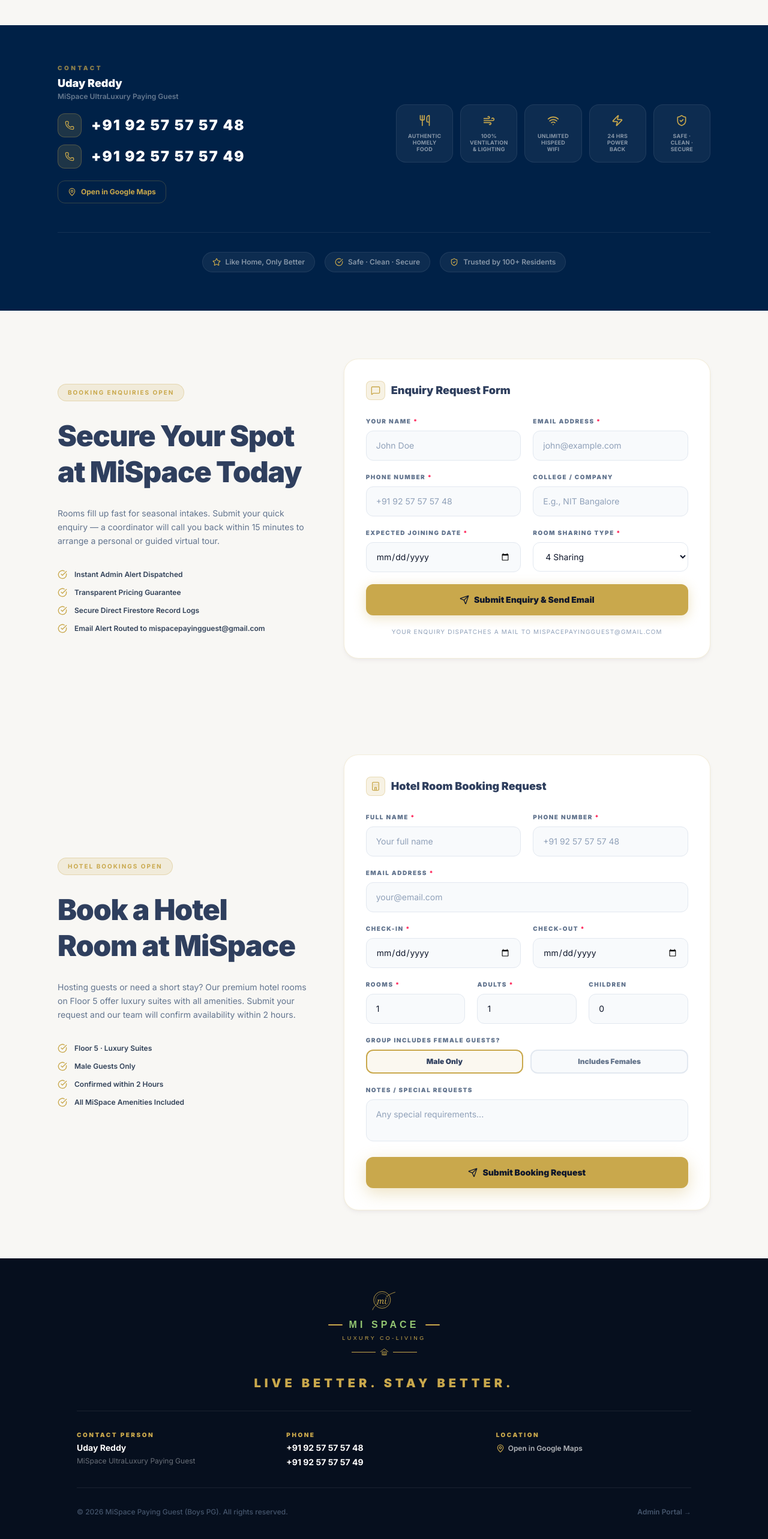
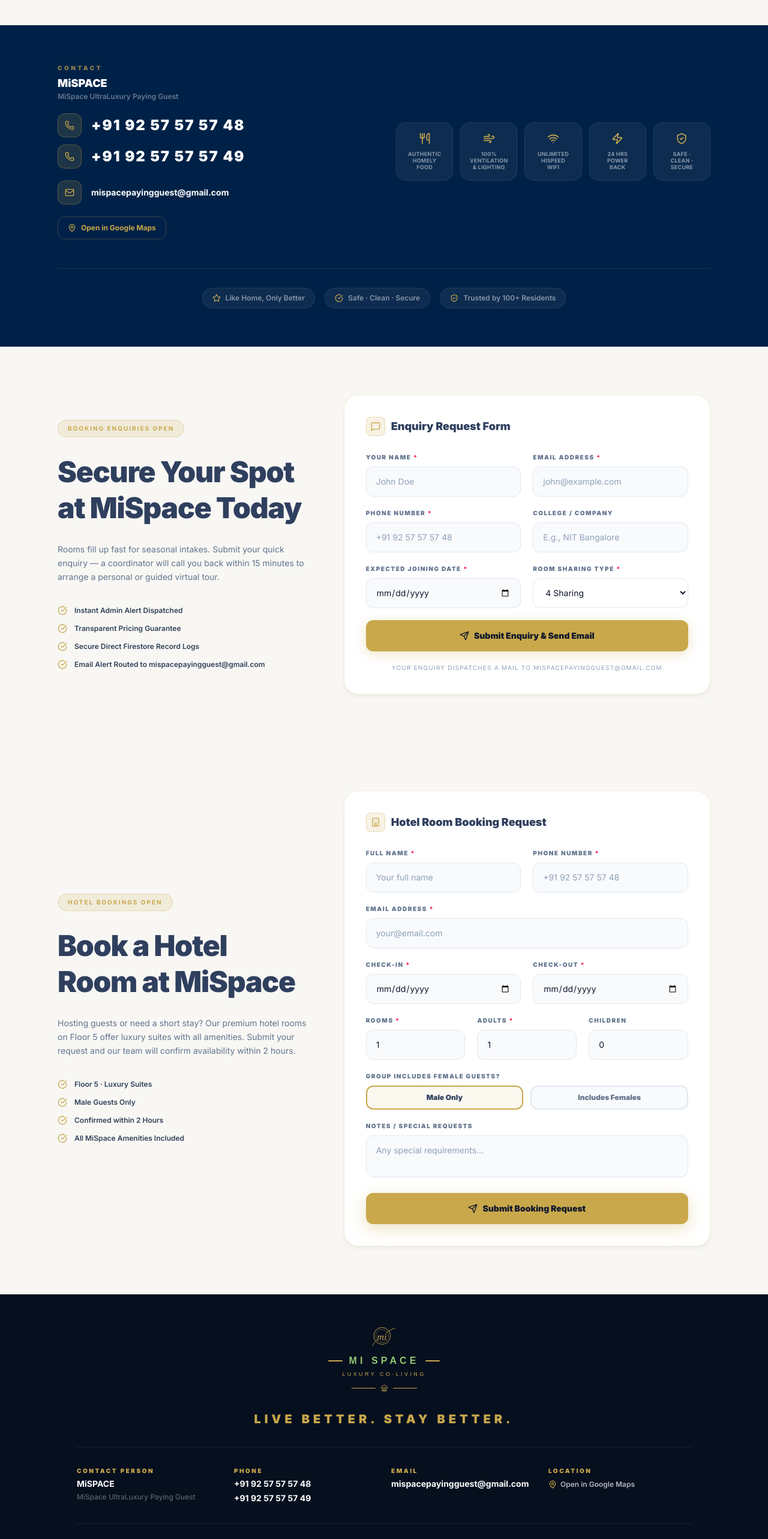
Before and after one commit to harishasadalagitgit-sudo/paying-guest-manager-2026, a React (Vite) app: page / in a window 1280 px wide. Shown: the part 3500-6066 px from the top of the page at 60% size. Built offline with nearby package versions, Linux system fonts and the light colour scheme.

Commit message:
Added email in contact info

```diff
--- a/src/components/VisitorPortal.tsx
+++ b/src/components/VisitorPortal.tsx
@@ -742,7 +742,7 @@
             <div className="space-y-5">
               <div>
                 <p className="text-[#C9A84C]/70 text-[10px] font-black uppercase tracking-[0.35em] mb-1">Contact</p>
-                <p className="text-white font-black text-lg">Uday Reddy</p>
+                <p className="text-white font-black text-lg">MiSPACE</p>
                 <p className="text-white/40 text-xs font-semibold">MiSpace UltraLuxury Paying Guest</p>
               </div>
               <div className="space-y-3">
@@ -755,6 +755,15 @@
                   </a>
                 ))}
               </div>
+              <a
+                href="mailto:mispacepayingguest@gmail.com"
+                className="flex items-center gap-4 group"
+              >
+                <div className="w-10 h-10 bg-[#C9A84C]/15 border border-[#C9A84C]/30 rounded-xl flex items-center justify-center shrink-0 group-hover:bg-[#C9A84C]/25 transition">
+                  <Mail className="w-4 h-4 text-[#C9A84C]" />
+                </div>
+                <span className="text-white text-sm font-bold group-hover:text-[#C9A84C] transition">mispacepayingguest@gmail.com</span>
+              </a>
               <a
                 href="https://maps.google.com/?q=17.266462,78.387588"
                 target="_blank"
@@ -1165,16 +1174,20 @@
           <div className="w-full h-px bg-white/8" />
 
           {/* Contact grid */}
-          <div className="grid grid-cols-1 sm:grid-cols-3 gap-6 text-center sm:text-left">
+          <div className="grid grid-cols-1 sm:grid-cols-4 gap-6 text-center sm:text-left">
             <div className="space-y-1">
               <p className="text-[10px] font-black uppercase tracking-[0.25em]" style={{ color: GOLD }}>Contact Person</p>
-              <p className="text-white font-bold text-sm">Uday Reddy</p>
+              <p className="text-white font-bold text-sm">MiSPACE</p>
               <p className="text-white/40 text-xs">MiSpace UltraLuxury Paying Guest</p>
             </div>
             <div className="space-y-1">
               <p className="text-[10px] font-black uppercase tracking-[0.25em]" style={{ color: GOLD }}>Phone</p>
               <a href="tel:+919257575748" className="block text-white font-bold text-sm hover:text-[#C9A84C] transition">+91 92 57 57 57 48</a>
               <a href="tel:+919257575749" className="block text-white font-bold text-sm hover:text-[#C9A84C] transition">+91 92 57 57 57 49</a>
+            </div>
+            <div className="space-y-1">
+              <p className="text-[10px] font-black uppercase tracking-[0.25em]" style={{ color: GOLD }}>Email</p>
+              <a href="mailto:mispacepayingguest@gmail.com" className="block text-white font-bold text-sm hover:text-[#C9A84C] transition break-all">mispacepayingguest@gmail.com</a>
             </div>
             <div className="space-y-1">
               <p className="text-[10px] font-black uppercase tracking-[0.25em]" style={{ color: GOLD }}>Location</p>
```
